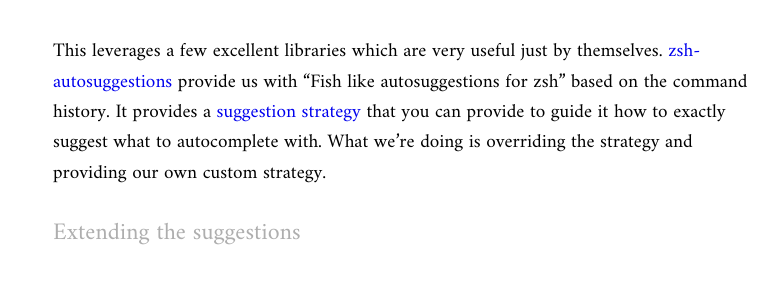
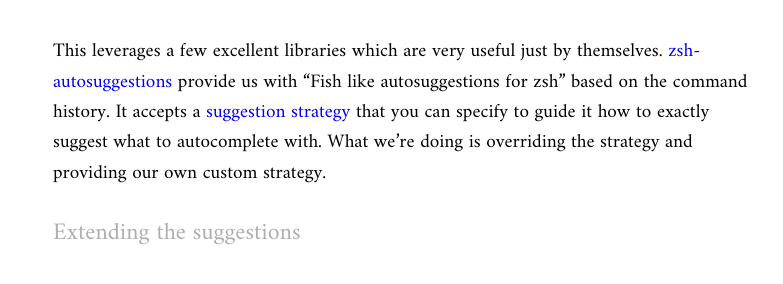
Before and after one commit to dev-diaries/web, a Jekyll site: the page built from _posts/2019-04-14-terminal-history-auto-suggestions-as-you-type.markdown, in a window 1280 px wide and 900 px high, scrolled down 1482 px. Shown: the part 195-479 px from the top of the window, without its empty margins (237-1020 px from the left). Built offline with Jekyll 4.4.1, drawn with Linux system fonts in a browser that asks for light colours.

Commit message:
add instagram ids and make blog post a bit more clear

```diff
--- a/_posts/2019-04-14-terminal-history-auto-suggestions-as-you-type.markdown
+++ b/_posts/2019-04-14-terminal-history-auto-suggestions-as-you-type.markdown
@@ -64,8 +64,8 @@ based on the string we're looking for.
 This leverages a few excellent libraries which are very useful just by themselves.
 <a href="https://github.com/zsh-users/zsh-autosuggestions" target="_blank">zsh-autosuggestions</a>
 provide us with "Fish like autosuggestions for zsh" based on the command history.
-It provides a <a href="https://github.com/zsh-users/zsh-autosuggestions#suggestion-strategy" target="_blank">
-suggestion strategy</a> that you can provide to guide it how to exactly suggest
+It accepts a <a href="https://github.com/zsh-users/zsh-autosuggestions#suggestion-strategy" target="_blank">
+suggestion strategy</a> that you can specify to guide it how to exactly suggest
 what to autocomplete with. What we're doing is overriding the strategy
 and providing our own custom strategy.
 
```
Also changed, not shown: _social-posts/audio-element-html5.md (+1 -1 lines), _social-posts/copy-dev-tools.md (+1 -1 lines), _social-posts/git-clone-single-branch.md (+1 -1 lines).
